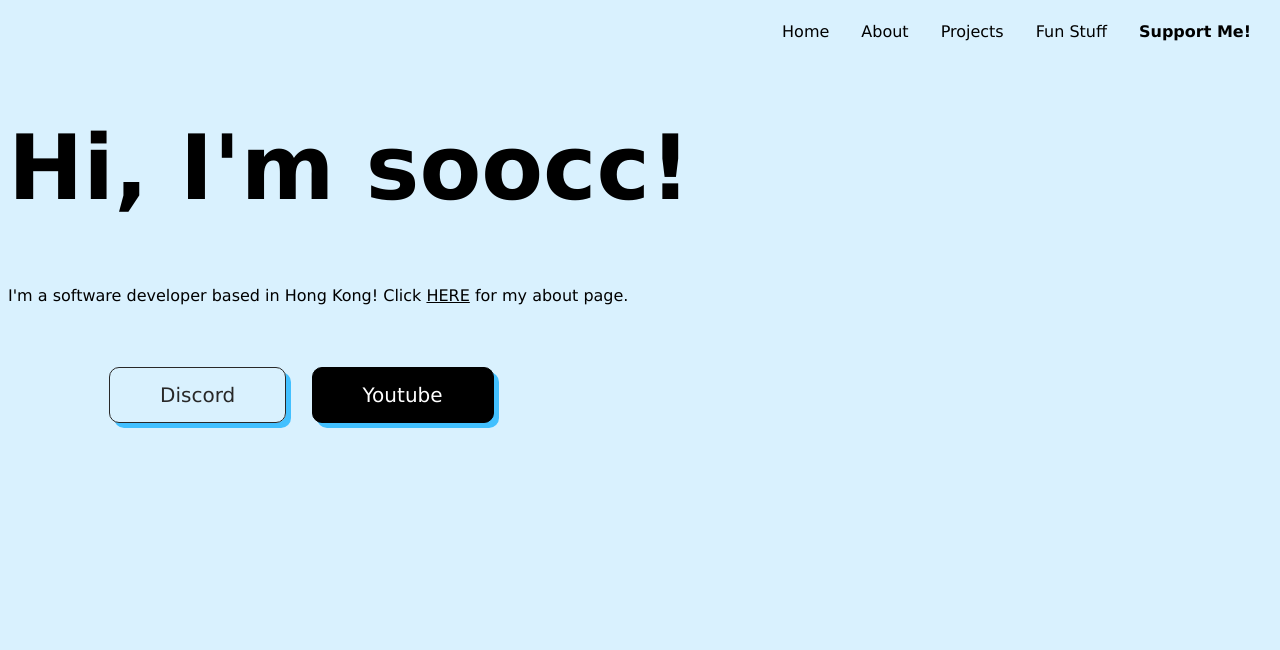
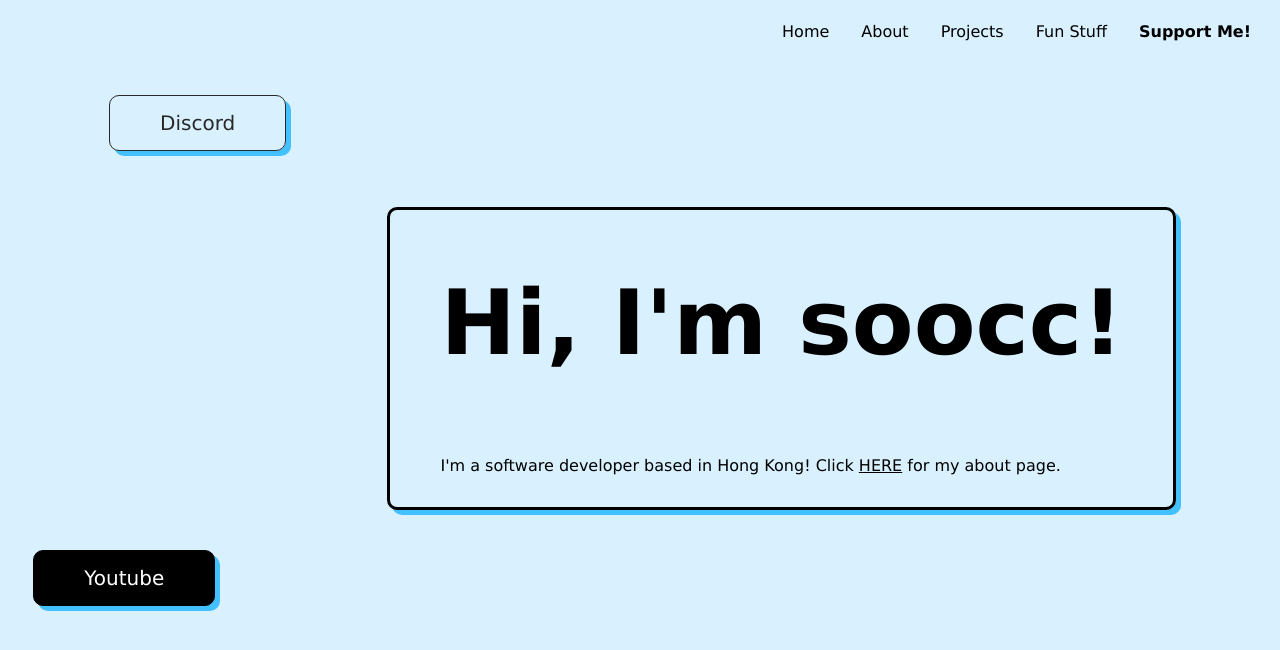
Before and after one commit to soocc/sooccsocks2, a Jekyll site: the page built from index.html, in a window 1280 px wide. Shown: the top 650 px of the page. Built offline with Jekyll 4.4.1, drawn with Linux system fonts in a browser that asks for light colours.

Commit message:
Update index.html

```diff
--- a/index.html
+++ b/index.html
@@ -20,6 +20,18 @@
       .black-button {
         margin-left: 2%;
       }
+
+      .first {
+        display: inline-flex;
+        flex-direction: column;
+        margin-top: 12%;
+        margin-left: 8%;
+        margin-bottom: 0px;
+        border-radius: 10px 10px 10px 10px;
+        border-style: solid;
+        padding: 0 50px 10px 50px;
+        box-shadow: 5px 5px 0px #42c0ff;
+      }
     </style>
   </head>
   <body>
```
